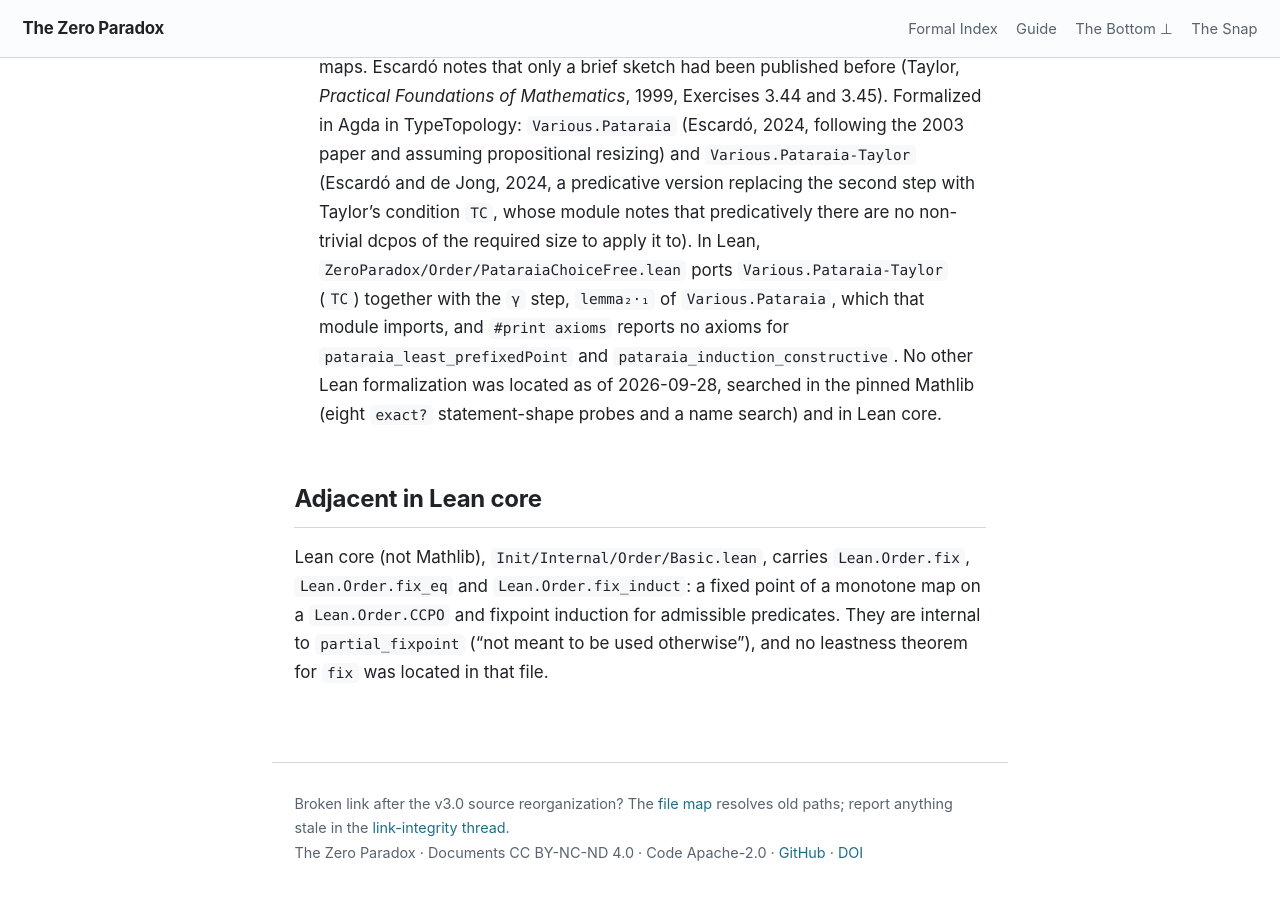
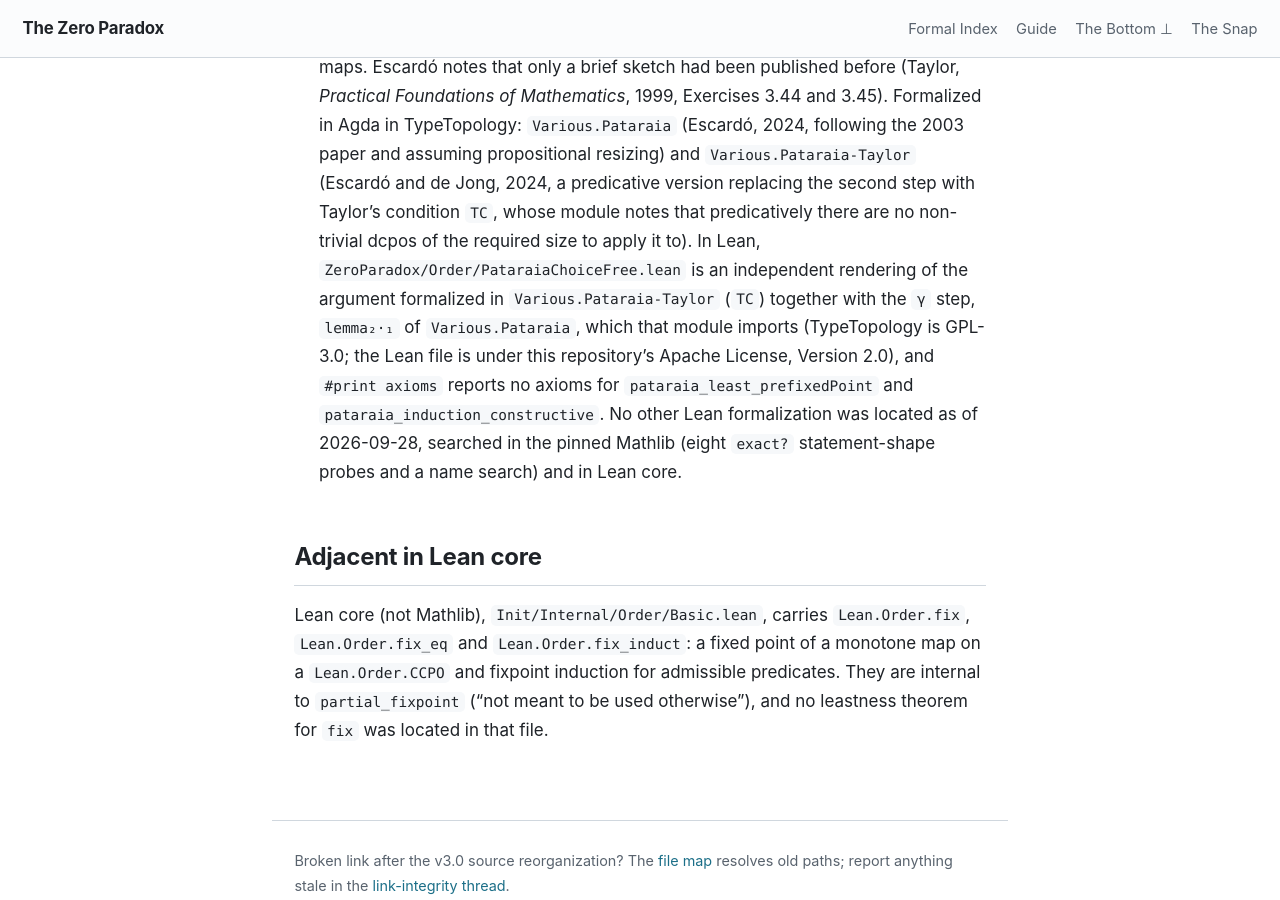
Before and after one commit to timbrigham/ZeroParadox, a Jekyll site: the page built from ZeroParadox/Order/PataraiaFromBourbakiWitt.md, in a window 1280 px wide and 900 px high, scrolled down 1751 px. Built offline with Jekyll 4.4.1, drawn with Linux system fonts in a browser that asks for light colours; our own code applies the rules of GitHub Pages for plain Markdown files.

Commit message:
Pataraia files: an independent Lean rendering of the argument formalized in TypeTopology (GPL-3.0); attribution in NOTICE (Tim 2026-10-25)
Co-Authored-By: Claude Opus 5.5 <noreply@anthropic.com>
Claude-Session: https://claude.ai/code/session_01NYJd4eT1BYi8RSKhY3zAYq

```diff
--- a/ZeroParadox/Order/PataraiaFromBourbakiWitt.md
+++ b/ZeroParadox/Order/PataraiaFromBourbakiWitt.md
@@ -52,8 +52,10 @@ file adds is the machine-checked adapter to Mathlib's `CompletePartialOrder`, no
   paper and assuming propositional resizing) and `Various.Pataraia-Taylor` (Escardó and de Jong,
   2024, a predicative version replacing the second step with Taylor's condition `TC`, whose module
   notes that predicatively there are no non-trivial dcpos of the required size to apply it to). In
-  Lean, `ZeroParadox/Order/PataraiaChoiceFree.lean` ports `Various.Pataraia-Taylor` (`TC`) together
-  with the `γ` step, `lemma₂·₁` of `Various.Pataraia`, which that module imports, and
+  Lean, `ZeroParadox/Order/PataraiaChoiceFree.lean` is an independent rendering of the argument
+  formalized in `Various.Pataraia-Taylor` (`TC`) together with the `γ` step, `lemma₂·₁` of
+  `Various.Pataraia`, which that module imports (TypeTopology is GPL-3.0; the Lean file is under
+  this repository's Apache License, Version 2.0), and
   `#print axioms` reports no axioms for
   `pataraia_least_prefixedPoint` and `pataraia_induction_constructive`. No other Lean formalization
   was located as of 2026-09-28, searched in the pinned Mathlib (eight `exact?` statement-shape
```
Also changed, not shown: CLAIMS.md (+1 -1 lines), 3 other files.
